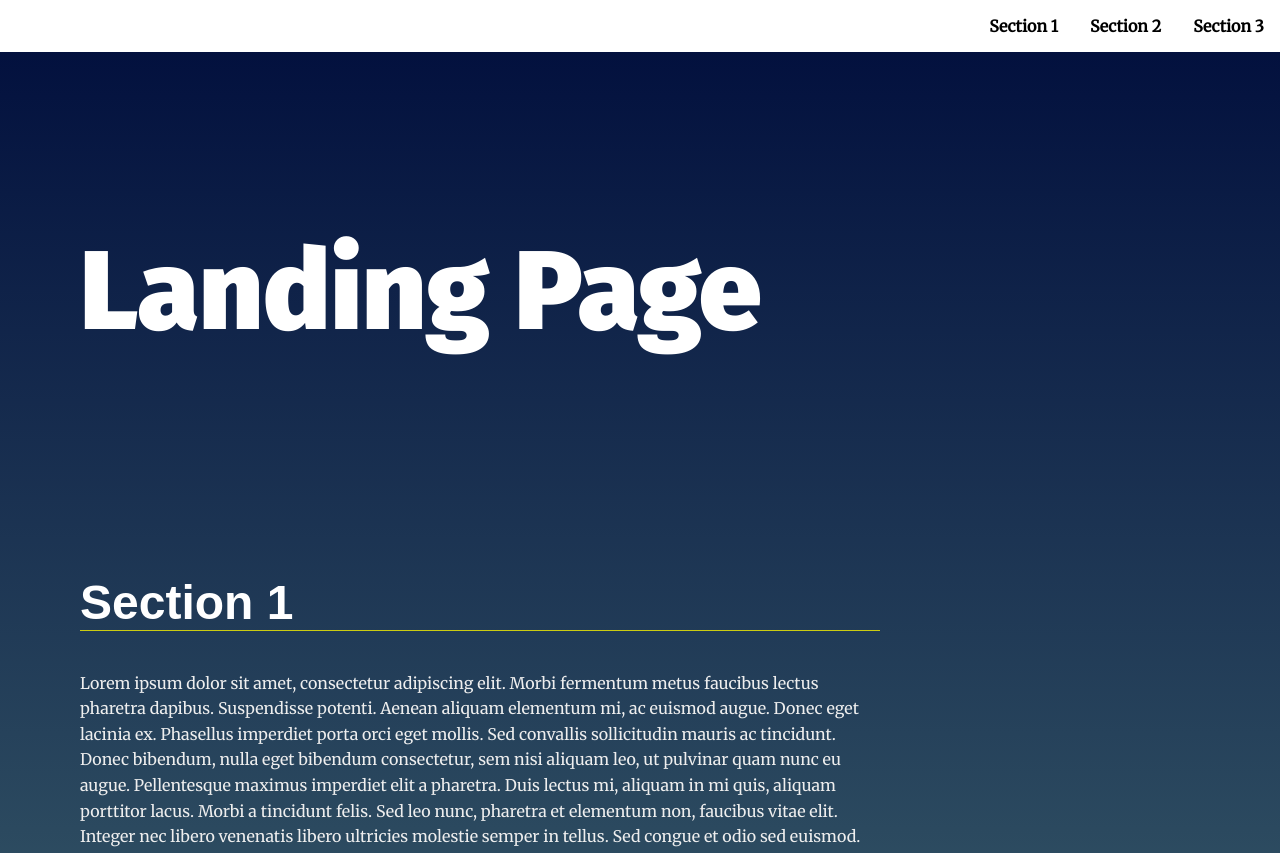
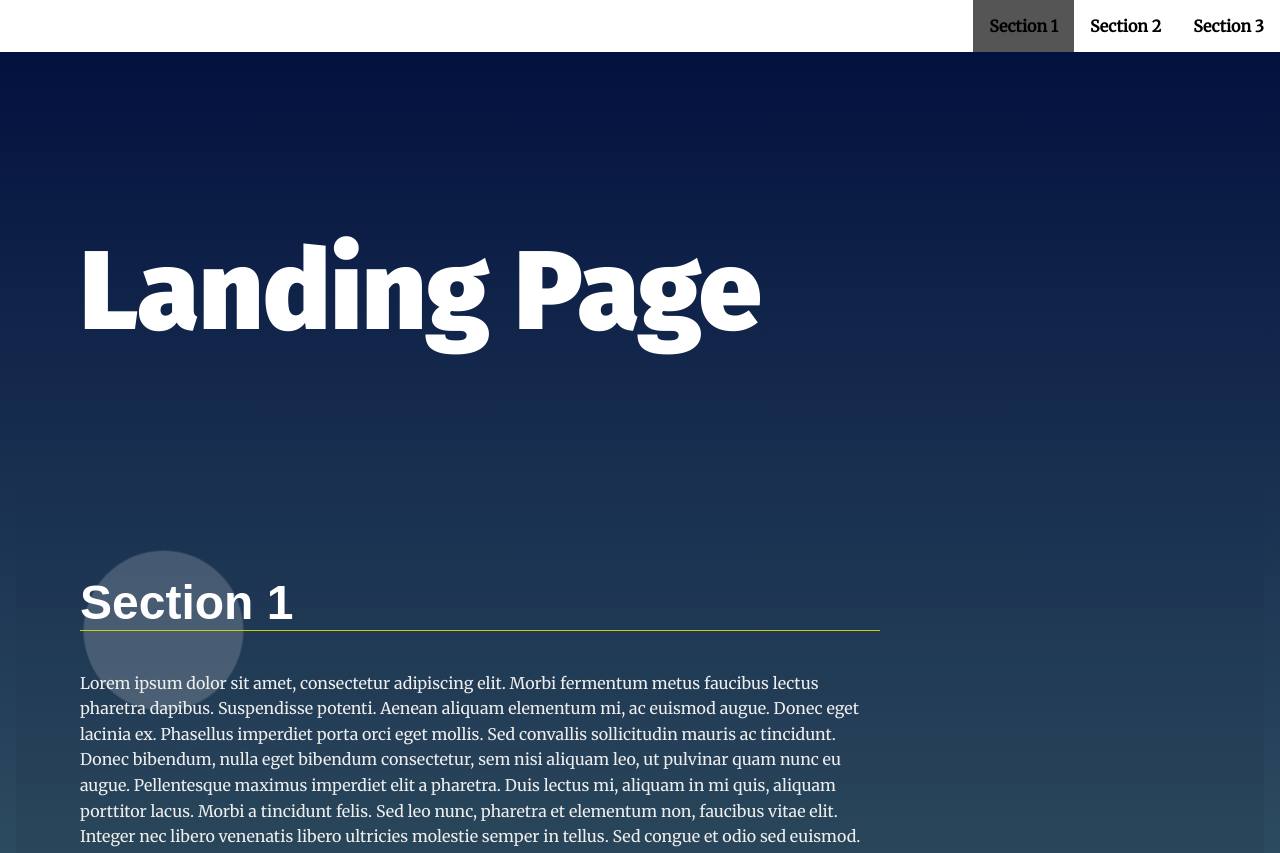
Before and after one commit to ColeLybbert/fend-landing-page, a plain HTML site: page index.html in a window 1280 px wide. Shown: the top 853 px of the page. Drawn offline with Linux system fonts and the light colour scheme.

Commit message:
Changed mouseover to scroll

```diff
--- a/css/styles.css
+++ b/css/styles.css
@@ -5,13 +5,15 @@
  *
  * For simplicity, no reset or normalize is added.
  * To learn more, visit: https://css-tricks.com/reboot-resets-reasoning/
+ *
 */
 
 
 /* ---- Base Rules ---- */
-html{
+html {
     scroll-behavior: smooth;
 }
+
 body {
     background: rgb(136,203,171);
     background: linear-gradient(0deg, rgba(136,203,171,1) 0%, rgba(0,13,60,1) 100%);
@@ -197,7 +199,7 @@ section:nth-of-type(3n + 1) .landing__container::after {
 /* Note: your-active-class class is applied through javascript. You should update the class here and in the index.html to what you set in your javascript file.  */
 section.your-active-class {
     background: rgb(0, 0, 0);
-    background: linear-gradient(0deg, rgba(0, 0, 0, 0.2) 0%, rgba(0, 0, 0, 0.1) 100%);
+    background: linear-gradient(0deg, rgba(0, 0, 0, 0.1) 0%, rgba(0, 0, 0, 0) 100%);
 }
 
 section.your-active-class .landing__container::before {
--- a/index.html
+++ b/index.html
@@ -26,7 +26,7 @@
     a data attribute that will populate the li node.
     Adding more sections will automatically populate nav.
     The first section is set to active class by default -->
-    <section id="section1" data-id="Section 1" data-scroll="section1">
+    <section id="section1" data-id="Section 1">
       <div class="landing__container">
         <h2>Section 1</h2>
         <p>Lorem ipsum dolor sit amet, consectetur adipiscing elit. Morbi fermentum metus faucibus lectus pharetra dapibus. Suspendisse potenti. Aenean aliquam elementum mi, ac euismod augue. Donec eget lacinia ex. Phasellus imperdiet porta orci eget mollis. Sed convallis sollicitudin mauris ac tincidunt. Donec bibendum, nulla eget bibendum consectetur, sem nisi aliquam leo, ut pulvinar quam nunc eu augue. Pellentesque maximus imperdiet elit a pharetra. Duis lectus mi, aliquam in mi quis, aliquam porttitor lacus. Morbi a tincidunt felis. Sed leo nunc, pharetra et elementum non, faucibus vitae elit. Integer nec libero venenatis libero ultricies molestie semper in tellus. Sed congue et odio sed euismod.</p>
@@ -34,7 +34,7 @@
         <p>Aliquam a convallis justo. Vivamus venenatis, erat eget pulvinar gravida, ipsum lacus aliquet velit, vel luctus diam ipsum a diam. Cras eu tincidunt arcu, vitae rhoncus purus. Vestibulum fermentum consectetur porttitor. Suspendisse imperdiet porttitor tortor, eget elementum tortor mollis non.</p>
       </div>
     </section>
-    <section id="section2" data-id="Section 2" data-scroll="section2">
+    <section id="section2" data-id="Section 2">
       <div class="landing__container">
         <h2>Section 2</h2>
         <p>Lorem ipsum dolor sit amet, consectetur adipiscing elit. Morbi fermentum metus faucibus lectus pharetra dapibus. Suspendisse potenti. Aenean aliquam elementum mi, ac euismod augue. Donec eget lacinia ex. Phasellus imperdiet porta orci eget mollis. Sed convallis sollicitudin mauris ac tincidunt. Donec bibendum, nulla eget bibendum consectetur, sem nisi aliquam leo, ut pulvinar quam nunc eu augue. Pellentesque maximus imperdiet elit a pharetra. Duis lectus mi, aliquam in mi quis, aliquam porttitor lacus. Morbi a tincidunt felis. Sed leo nunc, pharetra et elementum non, faucibus vitae elit. Integer nec libero venenatis libero ultricies molestie semper in tellus. Sed congue et odio sed euismod.</p>
@@ -42,7 +42,7 @@
         <p>Aliquam a convallis justo. Vivamus venenatis, erat eget pulvinar gravida, ipsum lacus aliquet velit, vel luctus diam ipsum a diam. Cras eu tincidunt arcu, vitae rhoncus purus. Vestibulum fermentum consectetur porttitor. Suspendisse imperdiet porttitor tortor, eget elementum tortor mollis non.</p>
       </div>
     </section>
-    <section id="section3" data-id="Section 3" data-scroll="section3">
+    <section id="section3" data-id="Section 3">
       <div class="landing__container">
         <h2>Section 3</h2>
         <p>Lorem ipsum dolor sit amet, consectetur adipiscing elit. Morbi fermentum metus faucibus lectus pharetra dapibus. Suspendisse potenti. Aenean aliquam elementum mi, ac euismod augue. Donec eget lacinia ex. Phasellus imperdiet porta orci eget mollis. Sed convallis sollicitudin mauris ac tincidunt. Donec bibendum, nulla eget bibendum consectetur, sem nisi aliquam leo, ut pulvinar quam nunc eu augue. Pellentesque maximus imperdiet elit a pharetra. Duis lectus mi, aliquam in mi quis, aliquam porttitor lacus. Morbi a tincidunt felis. Sed leo nunc, pharetra et elementum non, faucibus vitae elit. Integer nec libero venenatis libero ultricies molestie semper in tellus. Sed congue et odio sed euismod.</p>
--- a/js/app.js
+++ b/js/app.js
@@ -1,27 +1,62 @@
-//Returning section into an array
-let sections = [].slice.call(document.getElementsByTagName("section"));
-// Defining NavBar
-let navBar = document.getElementById("navbar__list");
-// Looping each section and nav button
-sections.map((section) => {
-  // Creating NavBar Structure
+//define sections and navbar
+let sections = document.querySelectorAll('section');
+let navBar = document.getElementById('navbar__list');
+
+// create nav items
+sections.forEach((section) => {
   let navItem = document.createElement('li');
   let itemLink = document.createElement('a');
-  //Adding link for scroll on click
-  itemLink.href = "#" + section.dataset.scroll;
-  //Labeling each Nav Button
+  navItem.id = "nav" + section.id;
+  itemLink.href = "#" + section.id;
   itemLink.innerHTML = section.dataset.id;
-  //Attaching everything together
   navItem.appendChild(itemLink);
   navBar.appendChild(navItem);
-  //Adding Classes
-  section.addEventListener("mouseover", () => {
-    section.classList.add("your-active-class");
-    navItem.classList.add("nav-active-class");
-  });
-  //Removing Classes
-  section.addEventListener("mouseout", () => {
-    section.classList.remove("your-active-class");
-    navItem.classList.remove("nav-active-class");
-  });
 });
+
+// define each section
+let section1 = document.getElementById('section1');
+let section2 = document.getElementById('section2');
+let section3 = document.getElementById('section3');
+
+//define top of section for scroll
+let section1Top = section1.offsetTop -500;
+let section2Top = section2.offsetTop -500;
+let section3Top = section3.offsetTop -500;
+
+// define bottom of sections for scroll
+let section1Bottom = section1.offsetTop + section1.offsetHeight -500;
+let section2Bottom = section2.offsetTop + section2.offsetHeight -500;
+let section3Bottom = section3.offsetTop + section3.offsetHeight -500;
+
+// define nav items
+let nav1 = document.getElementById('navsection1');
+let nav2 = document.getElementById('navsection2');
+let nav3 = document.getElementById('navsection3');
+
+// add event listener using top and bottom of sections to add classes
+window.addEventListener('scroll', () => {
+  let scrolled = window.scrollY;
+  if(scrolled >= section1Top & scrolled <= section1Bottom) {
+    section1.classList.add('your-active-class');
+    nav1.classList.add('nav-active-class');
+  } else {
+    section1.classList.remove('your-active-class');
+    nav1.classList.remove('nav-active-class');
+  }
+
+  if(scrolled >= section2Top & scrolled <= section2Bottom) {
+    section2.classList.add('your-active-class');
+    nav2.classList.add('nav-active-class');
+  } else {
+    section2.classList.remove('your-active-class');
+    nav2.classList.remove('nav-active-class');
+  }
+
+  if(scrolled >= section3Top & scrolled <= section3Bottom) {
+    section3.classList.add('your-active-class');
+    nav3.classList.add('nav-active-class');
+  } else {
+    section3.classList.remove('your-active-class');
+    nav3.classList.remove('nav-active-class');
+  }
+});
```
Also changed, not shown: 1 other file.
